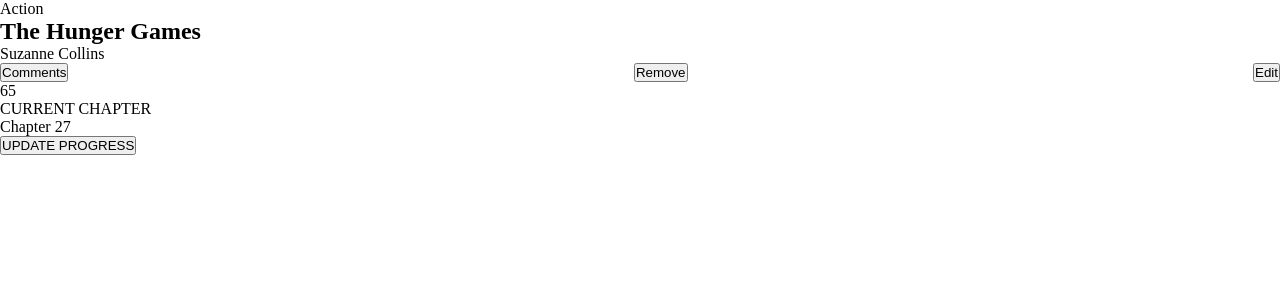
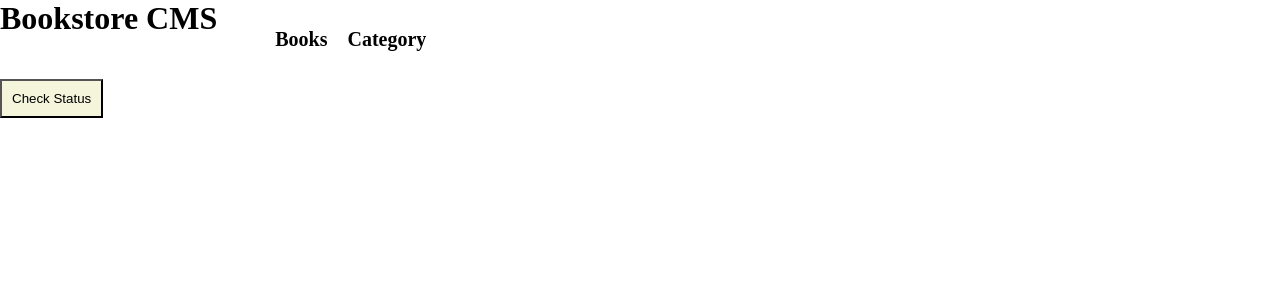
Before and after one commit to nottherealalanturing/Bookstore, a React (Create React App) app: page /category in a window 1280 px wide. Shown: the top 300 px of the page. Built offline with nearby package versions, Linux system fonts and the light colour scheme.

Commit message:
feat: add routes to app

```diff
--- a/package.json
+++ b/package.json
@@ -9,6 +9,7 @@
     "react": "^18.1.0",
     "react-circular-progressbar": "^2.0.4",
     "react-dom": "^18.1.0",
+    "react-router-dom": "6",
     "react-scripts": "5.0.1",
     "web-vitals": "^2.1.4"
   },
--- a/src/App.js
+++ b/src/App.js
@@ -1,14 +1,17 @@
-import Book from './components/Book';
+import React from 'react';
+import { Routes, Route } from 'react-router-dom';
+import Header from './components/Header';
+import { Books, Category } from './pages';
 
 function App() {
   return (
-    <Book
-      author="Suzanne Collins"
-      title="The Hunger Games"
-      genre="Action"
-      completed="65"
-      chapter="27"
-    />
+    <div className="App">
+      <Header />
+      <Routes>
+        <Route path="/" index element={<Books />} />
+        <Route path="/category" element={<Category />} />
+      </Routes>
+    </div>
   );
 }
 
--- a/src/components/Header.jsx
+++ b/src/components/Header.jsx
@@ -1,6 +1,6 @@
 import React from 'react';
 import { Link } from 'react-router-dom';
-import './header.css';
+import './styles/header.css';
 
 const Header = () => (
   <div className="navigation">
--- a/src/index.js
+++ b/src/index.js
@@ -3,11 +3,14 @@
 import './index.css';
 import App from './App';
 import reportWebVitals from './reportWebVitals';
+import { BrowserRouter } from 'react-router-dom';
 
 const root = ReactDOM.createRoot(document.getElementById('root'));
 root.render(
   <React.StrictMode>
-    <App />
+    <BrowserRouter>
+      <App />
+    </BrowserRouter>
   </React.StrictMode>
 );
 
--- /dev/null
+++ b/src/pages/index.js
@@ -0,0 +1,2 @@
+export { default as Books } from './Books';
+export { default as Category } from './Category';
```
Also changed, not shown: 1 other file (tests, documents, lock files or other folders).
